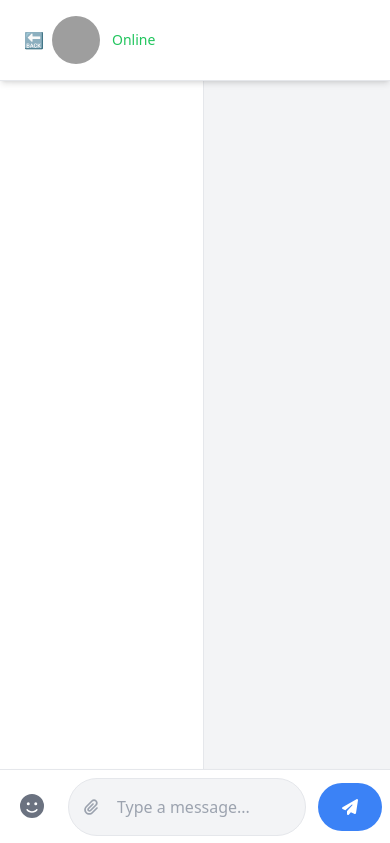
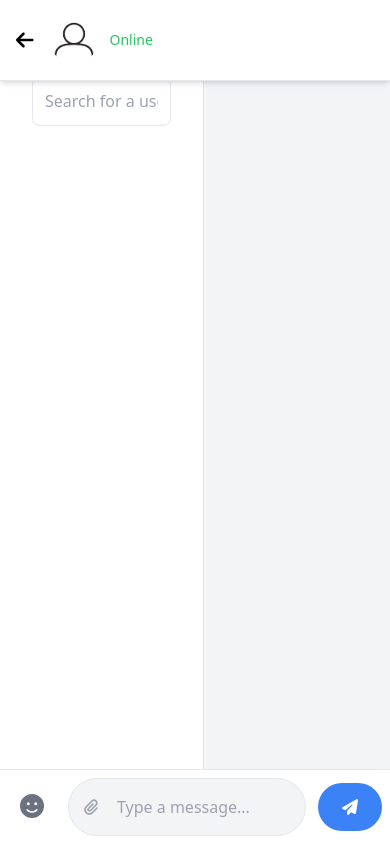
Before and after one commit to ankurjhaaa/chatgram, a PHP site: page /chat.php in a window 390 px wide. Shown: the top 843 px of the page. Run offline with PHP 8.4, Linux system fonts and the light colour scheme; the visitor is signed in with stand-in values (Sample User, id 1); data that the repository does not hold is empty; some libraries are stand-ins or nearby versions; grey boxes are pictures that could not be loaded.

Commit message:
chat lagbhag complete

```diff
--- a/chat.php
+++ b/chat.php
@@ -12,13 +12,18 @@ if (isset($_GET['user'])) {
     $id = $_GET['user'];
     $call_user_name = mysqli_query($connect, "SELECT * FROM users WHERE id='$id'");
     $user_name = mysqli_fetch_assoc($call_user_name);
+
 }
 
 ?>
 <?php
 $call_self_id = mysqli_query($connect, "SELECT * FROM users WHERE email='$email'");
 $self_id = mysqli_fetch_assoc($call_self_id);
-
+?>
+<?php
+// $user_id = $user_name['id'];
+// $call_dp = mysqli_query($connect, "SELECT * FROM users WHERE id='$id'");
+// $dp = mysqli_fetch_assoc($call_dp);
 
 ?>
 <!DOCTYPE html>
@@ -49,8 +54,12 @@ $self_id = mysqli_fetch_assoc($call_self_id);
 
                 <!-- Header (Fixed) -->
                 <div class="bg-white p-4 border-b flex items-center shadow-md fixed top-0 left-0 right-0 md:relative">
-                    <a href="index.php" class="md:hidden p-2">🔙</a>
-                    <img src="https://i.pravatar.cc/42" class="w-12 h-12 rounded-full mr-3">
+                    <button onclick="history.back()" class="text-white text-xl mr-4">
+                    <i class="fa-solid fa-arrow-left text-black"></i> <!-- Font Awesome Icon -->
+                    </button>
+                    <img src="dp/<?php if ($user_name['dp'] == "") {
+                        echo "defaultUser.webp";
+                    } ?>" class="w-12 h-12 rounded-full mr-3">
                     <div>
                         <p class="font-semibold text-lg"><?= $user_name['first_name'] ?> <?= $user_name['last_name'] ?>
                         </p>
@@ -63,13 +72,13 @@ $self_id = mysqli_fetch_assoc($call_self_id);
                     <?php
                     $sender_id = $self_id['id'];
                     $reciver_id = $user_name['id'];
-                    $call_send_msg = mysqli_query($connect, "SELECT * FROM chat WHERE sender_id='$sender_id' AND reciver_id='$reciver_id'");
+                    $call_send_msg = mysqli_query($connect, "SELECT * FROM chat WHERE sender_id='$sender_id' AND reciver_id='$reciver_id' ORDER BY time DESC");
                     while ($send_msg = mysqli_fetch_array($call_send_msg)) { ?>
                         <div class="flex flex-col items-end mt-2">
                             <div class="bg-blue-500 text-white p-3 rounded-lg w-fit max-w-xs"><?= $send_msg['message'] ?>
                             </div>
                             <span class="text-xs text-gray-500 mt-1">
-                            <?php
+                                <?php
                                 $timestamp = $send_msg['time'];
                                 $formatted_time = date("h:i A", strtotime($timestamp));
                                 echo $formatted_time;
@@ -82,7 +91,7 @@ $self_id = mysqli_fetch_assoc($call_self_id);
                     <?php
                     $sender_id = $self_id['id'];
                     $reciver_id = $user_name['id'];
-                    $call_recive_msg = mysqli_query($connect, "SELECT * FROM chat WHERE sender_id='$reciver_id' AND reciver_id='$sender_id'");
+                    $call_recive_msg = mysqli_query($connect, "SELECT * FROM chat WHERE sender_id='$reciver_id' AND reciver_id='$sender_id' ORDER BY time DESC");
                     while ($recive_msg = mysqli_fetch_array($call_recive_msg)) { ?>
                         <div class="flex flex-col items-start">
                             <div class="bg-gray-300 p-3 rounded-lg w-fit max-w-xs">Hi! How are you?</div>
@@ -133,6 +142,9 @@ $self_id = mysqli_fetch_assoc($call_self_id);
                     $reciver_id = $user_name['id'];
 
                     $insert_msg = mysqli_query($connect, "INSERT INTO chat (reciver_id,sender_id,message) VALUE ('$reciver_id','$sender_id','$msg')");
+                    if ($insert_msg) {
+                        echo "<script>window.location.href='';</script>";
+                    }
                 }
 
                 ?>
--- a/friends.php
+++ b/friends.php
@@ -5,22 +5,21 @@ if (!isset($_SESSION['email'])) {
 }
 $email = $_SESSION['email'];
 ?>
-<!-- <script src="https://kit.fontawesome.com/YOUR_FA_KIT.js" crossorigin="anonymous"></script> -->
+<!-- Font Awesome (for icons) -->
+<script src="https://cdnjs.cloudflare.com/ajax/libs/font-awesome/6.4.2/js/all.min.js"></script>
+
 <div class="w-full h-screen bg-white p-4">
-    <div class="flex items-center justify-between ">
+    <div class="flex items-center justify-between">
         <h2 class="text-xl font-bold mb-4">Chats</h2>
-        <h2 class="text-xl font-bold mb-4">
+
+        <!-- Dropdown Menu -->
         <div class="relative inline-block text-left">
-                <!-- Dropdown Button -->
-                <button onclick="toggleDropdown()"
-                    class="bg-gray-300 p-1 h-8 w-10 rounded-md flex items-center justify-center focus:outline-none">
+            <button onclick="toggleDropdown()" class="bg-gray-300 p-1 h-8 w-10 rounded-md flex items-center justify-center focus:outline-none">
                 <i class="fas fa-bars text-xl"></i> <!-- Font Awesome Icon -->
             </button>
-
-                <!-- Dropdown Menu -->
             <div id="dropdownMenu" class="absolute right-0 mt-2 w-48 bg-white border rounded-lg shadow-lg hidden">
-                    <a href="#" class="flex items-center px-4 py-2 text-gray-700 hover:bg-gray-100">
-                        <i class="fas fa-user mr-2"></i> <?= $_SESSION['email']; ?>
+                <a href="profile.php" class="flex items-center px-4 py-2 text-gray-700 hover:bg-gray-100">
+                    <i class="fas fa-user mr-2"></i> Profile
                 </a>
                 <a href="#" class="flex items-center px-4 py-2 text-gray-700 hover:bg-gray-100">
                     <i class="fas fa-cog mr-2"></i> Settings
@@ -30,31 +29,49 @@ $email = $_SESSION['email'];
                 </a>
             </div>
         </div>
+    </div>
 
+    <!-- Search Bar -->
+    <div class="mb-4">
+        <input type="text" id="searchInput" placeholder="Search for a user..."
+               class="w-full p-3 border rounded-lg focus:outline-none focus:ring-2 focus:ring-blue-400"
+               onkeyup="searchUsers()">
+    </div>
 
-        </h2>
-    </div>
-    <div class="space-y-4">
+    <!-- User List -->
+    <div class="space-y-4" id="userList">
         <?php
         $call_user = mysqli_query($connect, "SELECT * FROM users WHERE email != '$email'");
         while ($user = mysqli_fetch_array($call_user)) { ?>
             <a href="chat.php?user=<?= $user['id'] ?>">
-                <div class="flex items-center p-2 hover:bg-gray-200 rounded cursor-pointer"
-                    onclick="window.location.href='chat.php?user=John Doe'">
+                <div class="user-item flex items-center p-2 hover:bg-gray-200 rounded cursor-pointer">
                     <img src="https://i.pravatar.cc/40" class="w-12 h-12 rounded-full mr-3">
                     <div>
-                        <p class="font-semibold text-lg"><?= $user['first_name'] ?>     <?= $user['last_name'] ?></p>
+                        <p class="font-semibold text-lg"><?= $user['first_name'] ?> <?= $user['last_name'] ?></p>
                         <p class="text-sm text-gray-500">Hey, how are you?</p>
                     </div>
                 </div>
             </a>
         <?php } ?>
-
-
     </div>
 </div>
+
 <script>
     function toggleDropdown() {
         document.getElementById("dropdownMenu").classList.toggle("hidden");
     }
+
+    function searchUsers() {
+        let input = document.getElementById("searchInput").value.toLowerCase();
+        let users = document.getElementsByClassName("user-item");
+
+        for (let i = 0; i < users.length; i++) {
+            let name = users[i].getElementsByTagName("p")[0].innerText.toLowerCase();
+            if (name.includes(input)) {
+                users[i].parentElement.style.display = "";
+            } else {
+                users[i].parentElement.style.display = "none";
+            }
+        }
+    }
 </script>
```
Also changed, not shown: profile.php (added, +92 -0 lines), dp/defaultUser.webp (added). Lines whose indentation alone changed are shown as unchanged.
